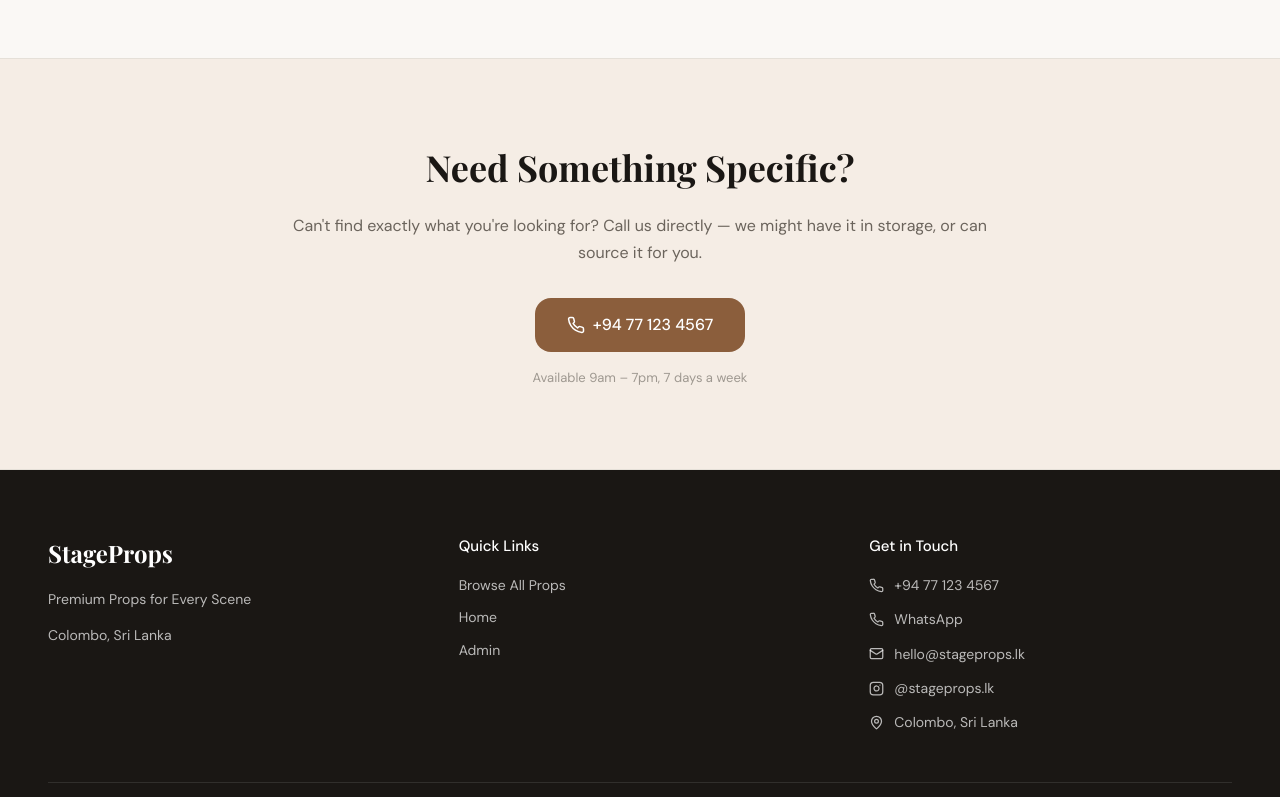
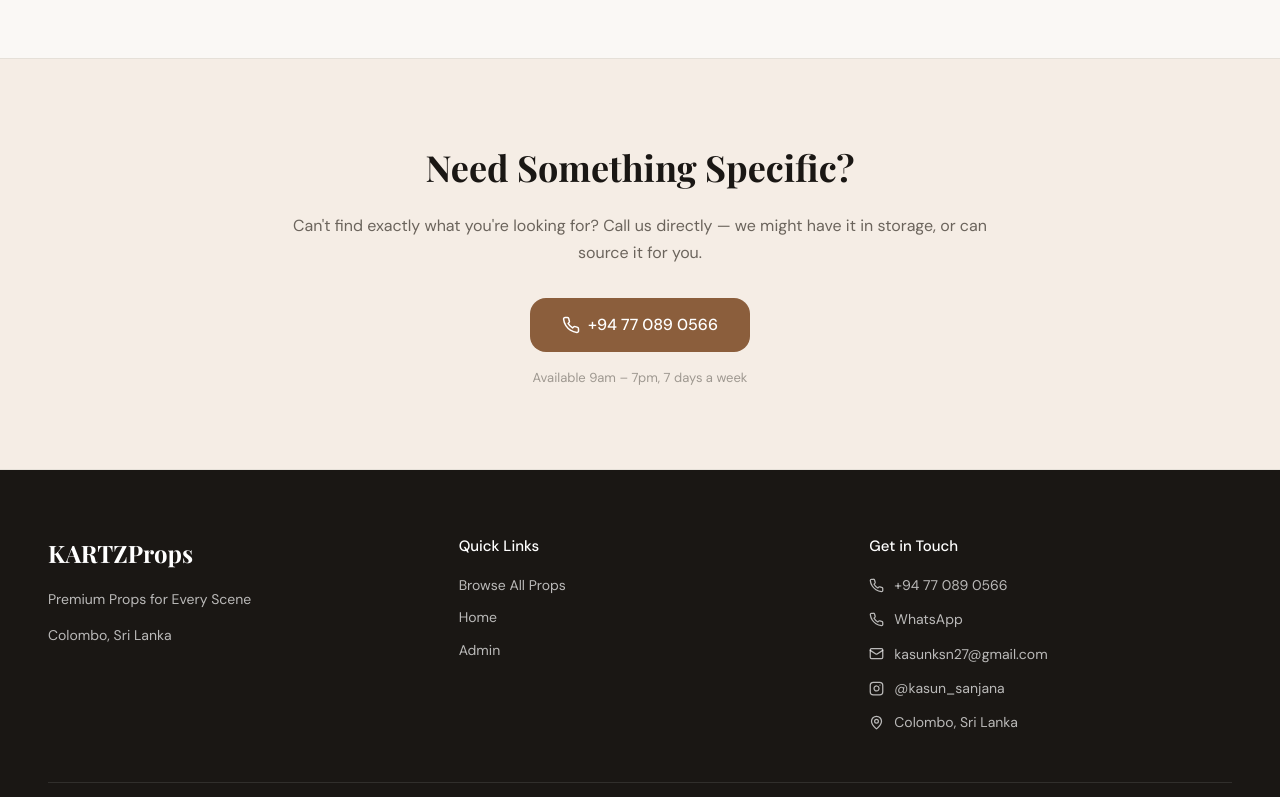
Before and after one commit to ChamithMendis/props-rental, a React (Vite) app: page / in a window 1280 px wide. Shown: the part 2000-2797 px from the top of the page. Built offline with nearby package versions, Linux system fonts and the light colour scheme.

Commit message:
customized for user

```diff
--- a/index.html
+++ b/index.html
@@ -4,7 +4,7 @@
     <meta charset="UTF-8" />
     <link rel="icon" type="image/svg+xml" href="/favicon.svg" />
     <meta name="viewport" content="width=device-width, initial-scale=1.0" />
-    <title>StageProps — Prop Rental</title>
+    <title>KARTZProps — Prop Rental</title>
     <link rel="preconnect" href="https://fonts.googleapis.com" />
     <link rel="preconnect" href="https://fonts.gstatic.com" crossorigin />
     <link href="https://fonts.googleapis.com/css2?family=Playfair+Display:wght@400;600;700&family=DM+Sans:wght@300;400;500&display=swap" rel="stylesheet" />
--- a/src/components/Footer.jsx
+++ b/src/components/Footer.jsx
@@ -53,7 +53,7 @@ export default function Footer() {
               <a href={`mailto:${SITE_CONFIG.email}`} style={{ display: "flex", alignItems: "center", gap: 10, fontSize: 14 }}>
                 <Mail size={15} /> {SITE_CONFIG.email}
               </a>
-              <a href="#" style={{ display: "flex", alignItems: "center", gap: 10, fontSize: 14 }}>
+              <a href="https://www.instagram.com/kasun_sanjana/" target="blank" style={{ display: "flex", alignItems: "center", gap: 10, fontSize: 14 }}>
                 <Instagram size={15} /> {SITE_CONFIG.instagram}
               </a>
               <span style={{ display: "flex", alignItems: "center", gap: 10, fontSize: 14 }}>
--- a/src/config/site.js
+++ b/src/config/site.js
@@ -3,13 +3,13 @@
 // ============================================================
 
 export const SITE_CONFIG = {
-  businessName: "StageProps",
+  businessName: "KARTZProps",
   tagline: "Premium Props for Every Scene",
-  phone: "+94 77 123 4567",
-  whatsapp: "94771234567",         // no + or spaces
-  email: "hello@stageprops.lk",
+  phone: "+94 77 089 0566",
+  whatsapp: "94770890566",         // no + or spaces
+  email: "kasunksn27@gmail.com",
   address: "Colombo, Sri Lanka",
-  instagram: "@stageprops.lk",
+  instagram: "@kasun_sanjana",
   adminPassword: "admin2024",      // Change before deploying!
 };
 
```
